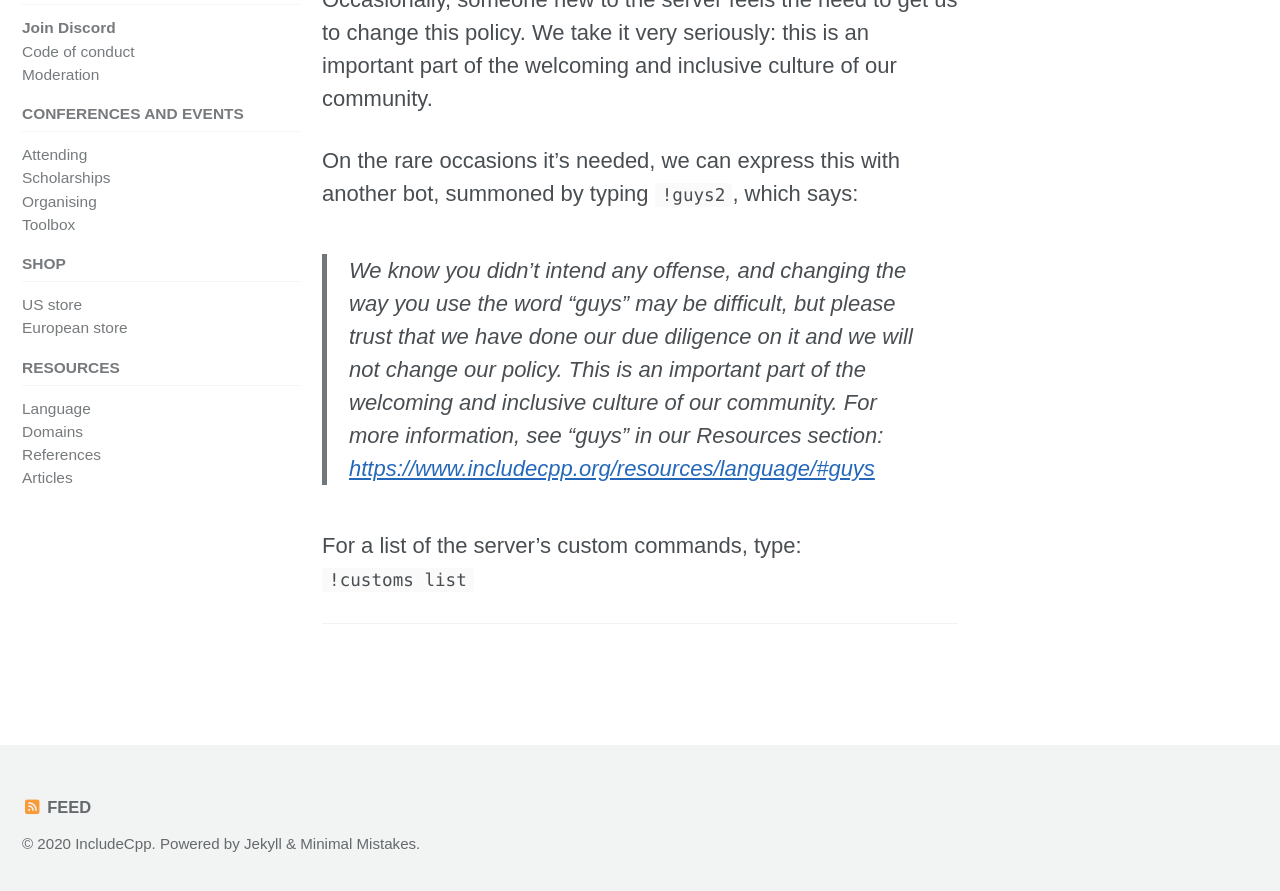
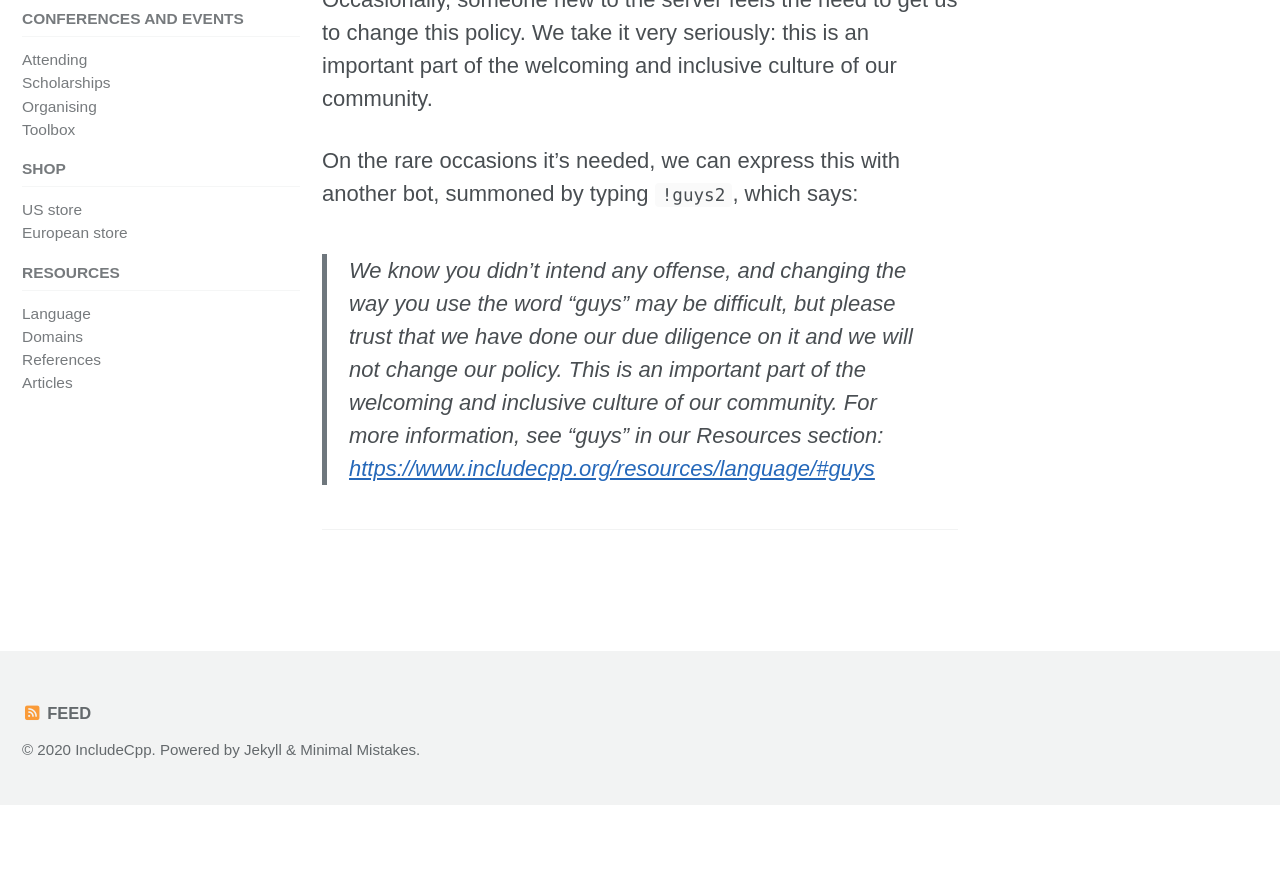
Before and after one commit to include-cpp/include-cpp.github.io, a Jekyll site: the page built from discord/index.md, in a window 1280 px wide and 900 px high, scrolled down 8455 px. Shown: the top 891 px of the window. Built offline with Jekyll 4.4.1, drawn with Linux system fonts in a browser that asks for light colours; cached includes are drawn as plain includes; nearby versions of some CDN libraries; after the commit the page ends 9260 px from its top, so only the background shows below that.

Commit message:
Remove "!customs list" command

```diff
--- a/discord/index.md
+++ b/discord/index.md
@@ -131,7 +131,4 @@ On the rare occasions it's needed, we can express this with another bot, summone
 
 > We know you didn't intend any offense, and changing the way you use the word "guys" may be difficult, but please trust that we have done our due diligence on it and we will not change our policy. This is an important part of the welcoming and inclusive culture of our community. For more information, see "guys" in our Resources section: [https://www.includecpp.org/resources/language/#guys](/resources/language/#guys)
 
-For a list of the server's custom commands, type:
-`!customs list`
-
 ---
```
